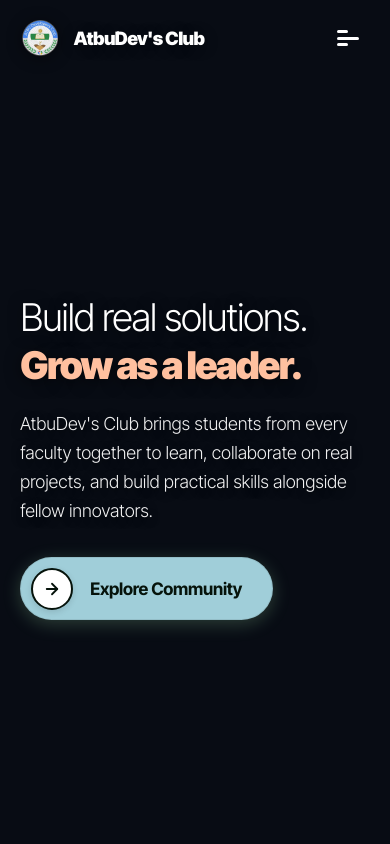
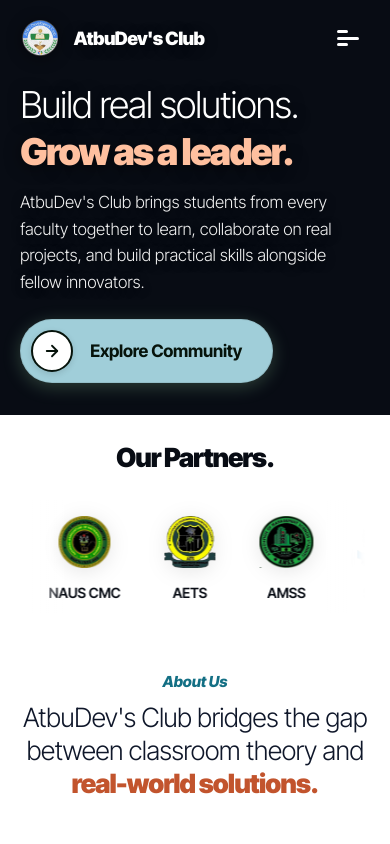
Before and after one commit to Japhetjohn/atbu-devs, a website: page index.html in a window 390 px wide. Shown: the top 844 px of the page. Drawn offline with Linux system fonts and the light colour scheme; files whose address does not match are found by name.

Commit message:
this is a neat website

```diff
--- a/index.html
+++ b/index.html
@@ -20,8 +20,8 @@
   <link rel="preconnect" href="https://fonts.gstatic.com" crossorigin />
   <link href="https://fonts.googleapis.com/css2?family=Inter+Tight:ital,wght@0,300;0,400;0,500;0,600;0,700;0,800;0,900;1,300;1,800&family=Manrope:wght@300;400;500;600;700;800&display=swap" rel="stylesheet" />
 
-  <link rel="stylesheet" href="styles.css?v=1793295516306" />
-  <link rel="stylesheet" href="styles/main.css?v=1793295516306" />
+  <link rel="stylesheet" href="styles.css?v=1793296194074" />
+  <link rel="stylesheet" href="styles/main.css?v=1793296194074" />
 </head>
 <body>
 
--- a/styles.css
+++ b/styles.css
@@ -2452,15 +2452,20 @@ a {
     letter-spacing: 0.04em;
   }
 
-  /* High-Impact Mobile Hero Display: Typography & Sizing Claiming ~70% Viewport Height */
+  /* Compact Mobile Hero Display: Closes large gaps between header and partner section */
+  .hero-section {
+    min-height: auto;
+    justify-content: flex-start;
+  }
+
   .hero-body {
-    flex: 1;
+    flex: initial;
     display: flex;
     flex-direction: column;
-    justify-content: center; /* Vertically centered as one cohesive unit */
-    width: 100%;
-    min-height: calc(100dvh - 78px);
-    padding: 2.25rem 1.5rem 3rem 1.5rem;
+    justify-content: flex-start;
+    width: 100%;
+    min-height: auto;
+    padding: 1.5rem 1.5rem 2.25rem 1.5rem;
     box-sizing: border-box;
   }
 
@@ -2479,10 +2484,10 @@ a {
   }
 
   .hero-headline {
-    font-size: clamp(2.75rem, 11vw, 3.65rem);
-    line-height: 1.14;
+    font-size: clamp(2.45rem, 10vw, 3.4rem);
+    line-height: 1.12;
     letter-spacing: -0.04em;
-    margin-bottom: 1.65rem;
+    margin-bottom: 1.25rem;
     width: 100%;
     word-break: break-word;
   }
@@ -3062,8 +3067,13 @@ a {
 }
 
 @media (max-width: 480px) {
+  .hero-section {
+    min-height: auto;
+    justify-content: flex-start;
+  }
+
   .hero-header {
-    padding: 1rem 1.25rem;
+    padding: 1rem 1.25rem 0.5rem 1.25rem;
   }
 
   .header-actions {
@@ -3075,12 +3085,12 @@ a {
   }
 
   .hero-body {
-    flex: 1;
+    flex: initial;
     display: flex;
     flex-direction: column;
-    justify-content: center;
-    padding: 2rem 1.25rem 2.5rem 1.25rem;
-    min-height: calc(100dvh - 72px);
+    justify-content: flex-start;
+    padding: 1rem 1.25rem 2rem 1.25rem;
+    min-height: auto;
     box-sizing: border-box;
     width: 100%;
   }
@@ -3100,15 +3110,15 @@ a {
   }
 
   .hero-headline {
-    font-size: clamp(2.35rem, 9.8vw, 2.95rem);
+    font-size: clamp(2.2rem, 9.5vw, 2.85rem);
     line-height: 1.15;
-    margin-bottom: 1.35rem;
+    margin-bottom: 1rem;
   }
 
   .hero-description {
-    font-size: 1.12rem;
-    line-height: 1.62;
-    margin-bottom: 2rem;
+    font-size: 1.05rem;
+    line-height: 1.58;
+    margin-bottom: 1.5rem;
     max-width: 100%;
   }
 
@@ -3137,7 +3147,7 @@ a {
 
   /* Responsive Partners Section for Mobile Phones */
   .partners-section {
-    padding: 2.5rem 0 3rem 0;
+    padding: 1.75rem 0 2.5rem 0;
   }
 
   .partners-heading {
--- a/styles/main.css
+++ b/styles/main.css
@@ -2452,15 +2452,20 @@ a {
     letter-spacing: 0.04em;
   }
 
-  /* High-Impact Mobile Hero Display: Typography & Sizing Claiming ~70% Viewport Height */
+  /* Compact Mobile Hero Display: Closes large gaps between header and partner section */
+  .hero-section {
+    min-height: auto;
+    justify-content: flex-start;
+  }
+
   .hero-body {
-    flex: 1;
+    flex: initial;
     display: flex;
     flex-direction: column;
-    justify-content: center; /* Vertically centered as one cohesive unit */
-    width: 100%;
-    min-height: calc(100dvh - 78px);
-    padding: 2.25rem 1.5rem 3rem 1.5rem;
+    justify-content: flex-start;
+    width: 100%;
+    min-height: auto;
+    padding: 1.5rem 1.5rem 2.25rem 1.5rem;
     box-sizing: border-box;
   }
 
@@ -2479,10 +2484,10 @@ a {
   }
 
   .hero-headline {
-    font-size: clamp(2.75rem, 11vw, 3.65rem);
-    line-height: 1.14;
+    font-size: clamp(2.45rem, 10vw, 3.4rem);
+    line-height: 1.12;
     letter-spacing: -0.04em;
-    margin-bottom: 1.65rem;
+    margin-bottom: 1.25rem;
     width: 100%;
     word-break: break-word;
   }
@@ -3062,8 +3067,13 @@ a {
 }
 
 @media (max-width: 480px) {
+  .hero-section {
+    min-height: auto;
+    justify-content: flex-start;
+  }
+
   .hero-header {
-    padding: 1rem 1.25rem;
+    padding: 1rem 1.25rem 0.5rem 1.25rem;
   }
 
   .header-actions {
@@ -3075,12 +3085,12 @@ a {
   }
 
   .hero-body {
-    flex: 1;
+    flex: initial;
     display: flex;
     flex-direction: column;
-    justify-content: center;
-    padding: 2rem 1.25rem 2.5rem 1.25rem;
-    min-height: calc(100dvh - 72px);
+    justify-content: flex-start;
+    padding: 1rem 1.25rem 2rem 1.25rem;
+    min-height: auto;
     box-sizing: border-box;
     width: 100%;
   }
@@ -3100,15 +3110,15 @@ a {
   }
 
   .hero-headline {
-    font-size: clamp(2.35rem, 9.8vw, 2.95rem);
+    font-size: clamp(2.2rem, 9.5vw, 2.85rem);
     line-height: 1.15;
-    margin-bottom: 1.35rem;
+    margin-bottom: 1rem;
   }
 
   .hero-description {
-    font-size: 1.12rem;
-    line-height: 1.62;
-    margin-bottom: 2rem;
+    font-size: 1.05rem;
+    line-height: 1.58;
+    margin-bottom: 1.5rem;
     max-width: 100%;
   }
 
@@ -3137,7 +3147,7 @@ a {
 
   /* Responsive Partners Section for Mobile Phones */
   .partners-section {
-    padding: 2.5rem 0 3rem 0;
+    padding: 1.75rem 0 2.5rem 0;
   }
 
   .partners-heading {
```
